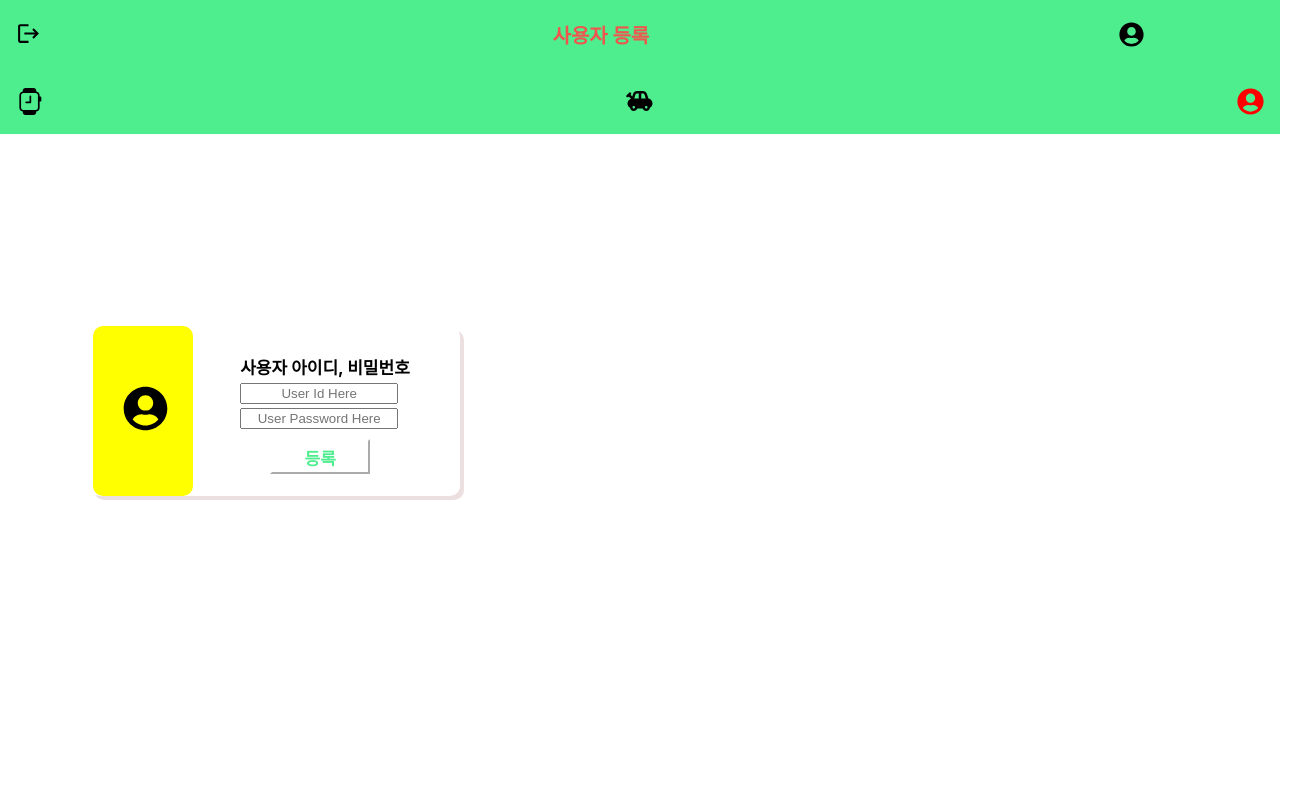
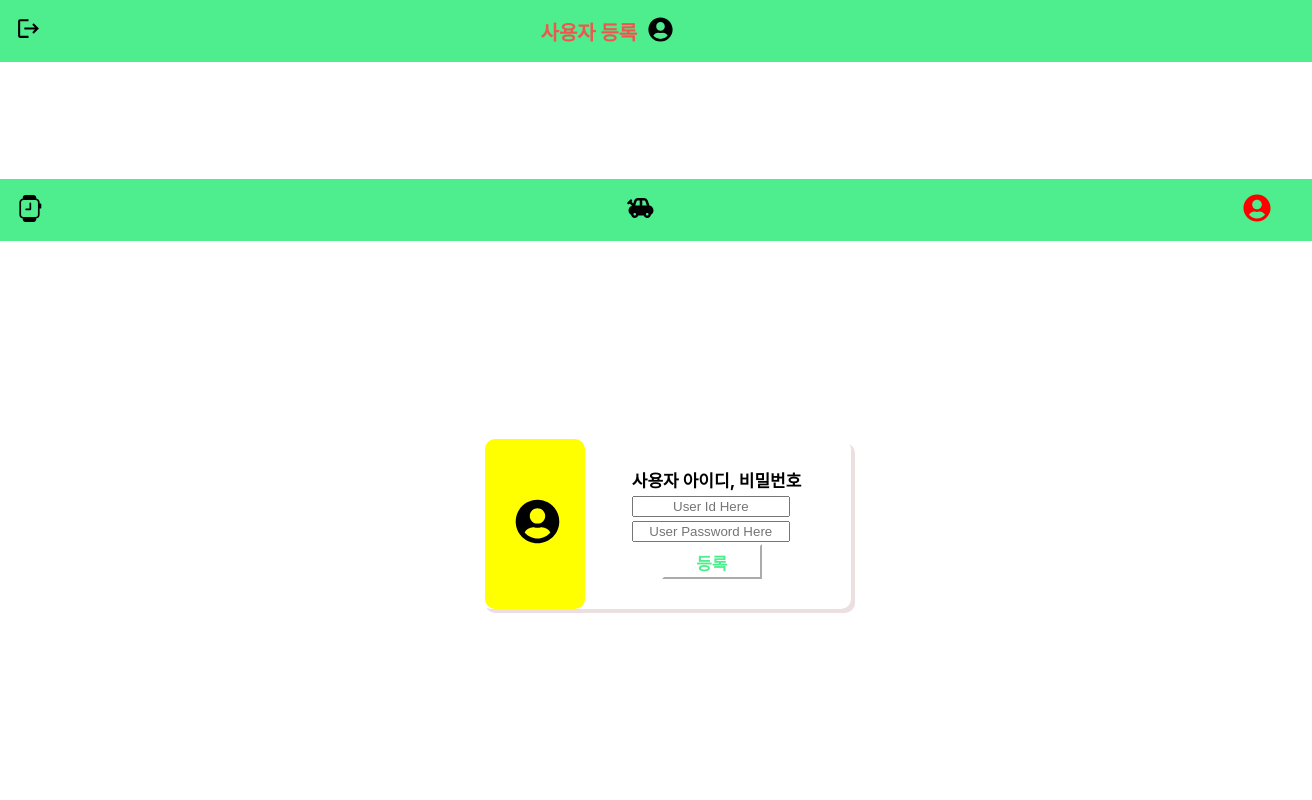
Before and after one commit to jolove-sch/backend, a React (Create React App) app in the folder frontend/: page /userregisterpage in a window 1280 px wide. Shown: the top 800 px of the page, 1312 px wide, since content can reach past the window. Built offline with nearby package versions, Linux system fonts and the light colour scheme; the HTML template or start-up script is replaced by a standard one.

Commit message:
initial commit

```diff
--- a/frontend/package.json
+++ b/frontend/package.json
@@ -12,6 +12,7 @@
     "open-color": "^1.9.1",
     "react": "^17.0.2",
     "react-dom": "^17.0.2",
+    "react-icons": "^4.3.1",
     "react-redux": "^7.2.6",
     "react-router-dom": "^6.2.1",
     "react-scripts": "5.0.0",
--- a/frontend/src/components/BandRegisterPage.jsx
+++ b/frontend/src/components/BandRegisterPage.jsx
@@ -9,8 +9,31 @@ import { FaBaby } from 'react-icons/fa';
 import { FiMonitor } from 'react-icons/fi';
 import { MdLogout } from 'react-icons/md';
 
+const Container1 = styled.div`
+  display: flex;
+  justify-content: center;
+  margin-left: -40px;
+`;
+
+// const Container2 = styled.div``;
+
+// const Container3 = styled.div``;
+
+
 const TopBar = styled.nav`
-   height: 40px;
+   /* height: 40px;
+   padding: 1rem;
+   color: black;
+   background: #4EED8E;
+   font-weight: bold;
+   display: flex;
+   justify-content: space-between;
+   align-items: center; */
+   position: absolute;
+   top: 0;
+   left: 0;
+   height: 30px;
+   width: 100%;
    padding: 1rem;
    color: black;
    background: #4EED8E;
@@ -21,12 +44,27 @@ const TopBar = styled.nav`
 `;
 
 const Title = styled.div`
-    color: #EF564D;
+    /* color: #EF564D;
     font-weight: bold;
     font-size: 20px;
     width: 170px;
     margin-left: 130px;
-    margin-bottom: 4px;
+    margin-bottom: 4px; */
+    display: flex;
+    justify-content: center;
+    /* justify-content: space-between; */
+    /* align-items: center; */
+    color: #EF564D;
+    font-weight: bold;
+    font-size: 20px;
+    width: 100%;
+    margin-right: 10%;
+
+    .watch {
+    font-size: 25px;
+    color: black;
+    margin-left: 1%;
+   }
 `;
 
 const Logout = styled.div`
@@ -34,21 +72,23 @@ const Logout = styled.div`
   width: 30px;
 
   .logout {
+    margin-left: 0%;
     font-size: 25px;
     color: black;
   }
 `;
 
-const LogoBox = styled.div`
-  margin-right: 130px;
+// const LogoBox = styled.div`
+//   margin-right: 130px;
 
-  .logo {
-        font-size: 25px;
-        color: black;
-    }
-`;
+//   .logo {
+//         font-size: 25px;
+//         color: black;
+//     }
+// `;
 
 const MiddleBar = styled.nav`
+    width: 100%;
     height: 30px;
     padding: 1rem;
     color: black;
@@ -57,9 +97,17 @@ const MiddleBar = styled.nav`
     display: flex;
     justify-content: space-between;
     align-items: center;
+    margin-top: 14%;
+
+    .user {
+      margin-left: -90%;
+    }
+    .mobil {
+      margin-left: -50%;
+    }
 `;
 
-const Container = styled.div``;
+// const Container = styled.div``;
 
 const RegisterForm = styled.div`
     width: 370px;
@@ -133,7 +181,7 @@ const GetSerial = styled.input`
 `;
 
 const BottomBar = styled.nav`
-  height: 28px;
+  /* height: 28px;
   padding: 1rem;
   color: black;
   background: #4EED8E;
@@ -148,6 +196,30 @@ const BottomBar = styled.nav`
 
   .monitor {
     margin-left: 5px;
+  } */
+  height: 28px;
+  width: 100%;
+  padding: 1rem;
+  color: black;
+  background: #4EED8E;
+  font-weight: bold;
+  display: flex;
+  justify-content: space-between;
+  align-items: center;
+  /* bottom: 0;
+  left: 0;
+  right: 0;  */
+  margin-top: 76%;
+
+  .monitor2 {
+    margin-bottom: 1px;
+    margin-left: -50%;
+  }
+  .user {
+    margin-left: -80%;
+  }
+  .baby {
+    margin-bottom: 1px;
   }
 `;
 
@@ -161,23 +233,22 @@ export default function BandRegisterPage() {
             <MdLogout className="logout" />
           </Logout>
         </Link>
-        <Title>밴드 등록</Title>
-        <LogoBox>
-             <BsSmartwatch className="logo" />
-        </LogoBox>
+        <Title>밴드 등록
+          <BsSmartwatch className="watch" />
+        </Title>
     </TopBar>
     <MiddleBar>
         <Link to="/bandregisterpage">
             <BsSmartwatch size="27" color="red" />
         </Link>
         <Link to="/mobilregisterpage">
-            <MdToys size="30" color="black" />
+            <MdToys className="mobil" size="30" color="black" />
         </Link>
         <Link to="/userregisterpage">
-            <FaUserCircle size="28"color="black" />
+            <FaUserCircle className="user" size="28"color="black" />
         </Link>
     </MiddleBar>
-    <Container>
+    <Container1>
     <RegisterForm>
         <InsideLogo>
             <BsSmartwatch className="logo3" size="45" />
@@ -192,16 +263,16 @@ export default function BandRegisterPage() {
     {/* <LogoContainer>
         <AiOutlinePlusSquare className="logo4" />
     </LogoContainer> */}
-    </Container>
+    </Container1>
     <BottomBar>
         <Link to="/mainpage">
-          <FaBaby size="30" color="#FFD3C3"/>
+          <FaBaby className="baby" size="30" color="#FFD3C3"/>
         </Link>
         <Link to="/monitoringpage">
-          <FiMonitor className="monitor" size="30" color="black"/>
+          <FiMonitor className="monitor2" size="30" color="black"/>
         </Link>
         <Link to="/registerpage">
-          <FaUserCircle size="35" color="black"/>
+          <FaUserCircle className="user" size="35" color="black"/>
         </Link>
     </BottomBar>
   </>
--- a/frontend/src/components/LoginPage.jsx
+++ b/frontend/src/components/LoginPage.jsx
@@ -26,7 +26,7 @@ const Container = styled.div`
 
 const Title = styled.div`
   display: flex;
-  margin-top: 50%;
+  margin-top: 55%;
   font-size: 2em;
   font-family: sans-serif;
   font-weight: bold;
--- a/frontend/src/components/MainPage.jsx
+++ b/frontend/src/components/MainPage.jsx
@@ -11,10 +11,18 @@ import { MdBabyChangingStation } from 'react-icons/md';
 import { Link } from 'react-router-dom';
 import { MdLogout } from 'react-icons/md';
 
-const Container = styled.div``;
+const Container = styled.div`
+  display: flex;
+  justify-content: center;
+  margin-left: -40px;
+`;
 
 const TopBar = styled.nav`
-   height: 40px;
+   position: absolute;
+   top: 0;
+   left: 0;
+   height: 30px;
+   width: 100%;
    padding: 1rem;
    color: black;
    background: #4EED8E;
@@ -25,16 +33,33 @@ const TopBar = styled.nav`
 `;
 
 const Title = styled.div`
+    display: flex;
+    justify-content: center;
+    /* justify-content: space-between; */
+    /* align-items: center; */
     color: #EF564D;
     font-weight: bold;
     font-size: 20px;
-    width: 170px;
-    margin-left: 105px;
-    margin-bottom: 4px;
+    width: 100%;
+    margin-right: 5%;
 
+   .baby {
+     font-size: 25px;
+     color: #FFD3C3;
+   }
 `;
 
+// const LogoBox = styled.div`
+//    /* margin-right: 100px; */
+
+//   .baby {
+//         font-size: 25px;
+//         color: #FFD3C3;
+//     }
+// `;
+
 const Logout = styled.div`
+  margin-left: -10px;
   height: 30px;
   width: 30px;
 
@@ -44,20 +69,12 @@ const Logout = styled.div`
   }
 `;
 
-const LogoBox = styled.div`
-  margin-right: 100px;
+const StatusForm = styled.div`
 
-  .baby {
-        font-size: 25px;
-        color: #FFD3C3;
-    }
-`;
-
-const StatusForm = styled.div`
-    width: 370px;
+    width: 350px;
     height: 230px;
-    margin-left: 7%;
-    margin-top: 10%;
+    margin-left: 9%;
+    margin-top: 30%;
     border-radius: 10px;
     background-color: #f8f1f1;
 `;
@@ -80,7 +97,7 @@ const InsideLogo = styled.div`
 const HeartBeat = styled.div`
   width: 30px;
   margin-left: 110px;
-  margin-top: -58%;
+  margin-top: -60%;
 
   .Heartbeat {
     color: #f56464;
@@ -90,7 +107,7 @@ const HeartBeat = styled.div`
 
 const HearBeatRate = styled.div` // 서버에서 심장박동수 받아올 부분
   width: 220px;
-  margin-top: -90%;
+  margin-top: -100%;
   margin-left: 110%;
 `;
 
@@ -165,6 +182,7 @@ const DetectingOverturn = styled.div` // 서버에서 뒤집힘을 감지할 부
 
 const BottomBar = styled.nav`
   height: 28px;
+  width: 100%;
   padding: 1rem;
   color: black;
   background: #4EED8E;
@@ -172,13 +190,16 @@ const BottomBar = styled.nav`
   display: flex;
   justify-content: space-between;
   align-items: center;
-  bottom: 0;
+  /* bottom: 0;
   left: 0;
-  right: 0;
-  margin-top: 80%;
+  right: 0;  */
+  margin-top: 74%;
 
   .monitor {
-    margin-left: 5%;
+    margin-left: -50%;
+  }
+  .user {
+    margin-left: -80%;
   }
 `;
 
@@ -191,13 +212,15 @@ export default function MainPage() {
             <MdLogout className="logout" />
           </Logout>
         </Link>
-        <Title>실시간 아이정보</Title>
-        <LogoBox>
-          <FaBaby className="baby" />
-        </LogoBox>
+          <Title>실시간 아이정보
+            <FaBaby className="baby" />
+          </Title>
+          {/* <LogoBox>
+            <FaBaby className="baby" />
+          </LogoBox> */}
       </TopBar>
       <Container>
-      <StatusForm>
+        <StatusForm>
         <InsideLogo>
           <FaBaby className="insidebaby" />
         </InsideLogo>
@@ -205,7 +228,7 @@ export default function MainPage() {
           <FaHeartbeat className="Heartbeat" />
           <HearBeatRate>심장박동수</HearBeatRate>
         </HeartBeat>
-        <br />
+         <br />
         <Oxygen>
           <SiOxygen className="Oxygen" />
           <OxygenRate>산소포화도</OxygenRate>
@@ -235,7 +258,7 @@ export default function MainPage() {
           <FiMonitor className="monitor" size="30" color="black"/>
         </Link>
         <Link to="/bandregisterpage">
-          <FaUserCircle size="35" color="black"/>
+          <FaUserCircle className="user" size="35" color="black"/>
         </Link>
       </BottomBar>
     </>
--- a/frontend/src/components/MobilRegisterPage.jsx
+++ b/frontend/src/components/MobilRegisterPage.jsx
@@ -9,8 +9,26 @@ import { FaBaby } from 'react-icons/fa';
 import { FiMonitor } from 'react-icons/fi';
 import { MdLogout } from 'react-icons/md';
 
+const Container1 = styled.div`
+  display: flex;
+  justify-content: center;
+  margin-left: -40px;
+`;
+
 const TopBar = styled.nav`
-   height: 40px;
+   /* height: 40px;
+   padding: 1rem;
+   color: black;
+   background: #4EED8E;
+   font-weight: bold;
+   display: flex;
+   justify-content: space-between;
+   align-items: center; */
+   position: absolute;
+   top: 0;
+   left: 0;
+   height: 30px;
+   width: 100%;
    padding: 1rem;
    color: black;
    background: #4EED8E;
@@ -21,12 +39,27 @@ const TopBar = styled.nav`
 `;
 
 const Title = styled.div`
-    color: #EF564D;
+    /* color: #EF564D;
     font-weight: bold;
     font-size: 20px;
     width: 170px;
     margin-left: 130px;
-    margin-bottom: 4px;
+    margin-bottom: 4px;  */
+    display: flex;
+    justify-content: center;
+    /* justify-content: space-between; */
+    /* align-items: center; */
+    color: #EF564D;
+    font-weight: bold;
+    font-size: 20px;
+    width: 100%;
+    margin-right: 10%;
+
+    .mobil {
+      font-size: 25px;
+      color: black;
+      margin-left: 1%;
+    }
 `;
 
 const Logout = styled.div`
@@ -39,15 +72,16 @@ const Logout = styled.div`
   }
 `;
 
-const LogoBox = styled.div`
-  margin-right: 130px;
-  .logo {
-        font-size: 25px;
-        color: black;
-    }
-`;
+// const LogoBox = styled.div`
+//   margin-right: 130px;
+//   .logo {
+//         font-size: 25px;
+//         color: black;
+//     }
+// `;
 
 const MiddleBar = styled.nav`
+    width: 100%;
     height: 30px;
     padding: 1rem;
     color: black;
@@ -56,6 +90,13 @@ const MiddleBar = styled.nav`
     display: flex;
     justify-content: space-between;
     align-items: center;
+    margin-top: 14%;
+    .user {
+      margin-left: -90%;
+    }
+    .mobil {
+      margin-left: -50%;
+    }
 `;
 
 const RegisterForm = styled.div`
@@ -130,7 +171,7 @@ const GetSerial = styled.input`
 `;
 
 const BottomBar = styled.nav`
-  height: 28px;
+  /* height: 28px;
   padding: 1rem;
   color: black;
   background: #4EED8E;
@@ -141,10 +182,30 @@ const BottomBar = styled.nav`
   bottom: 0;
   left: 0;
   right: 0;
-  margin-top: 74%;
+  margin-top: 74%; */
+  height: 28px;
+  width: 100%;
+  padding: 1rem;
+  color: black;
+  background: #4EED8E;
+  font-weight: bold;
+  display: flex;
+  justify-content: space-between;
+  align-items: center;
+  /* bottom: 0;
+  left: 0;
+  right: 0;  */
+  margin-top: 76%;
 
-  .monitor {
-    margin-left: 5px;
+  .monitor2 {
+    margin-bottom: 1px;
+    margin-left: -50%;
+  }
+  .user {
+    margin-left: -80%;
+  }
+  .baby {
+    margin-bottom: 1px;
   }
 `;
 
@@ -158,22 +219,22 @@ export default function BandRegisterPage() {
             <MdLogout className="logout" />
           </Logout>
         </Link>
-        <Title>모빌 등록</Title>
-        <LogoBox>
-             <MdToys className="logo" />
-        </LogoBox>
+        <Title>모빌 등록
+          <MdToys className="mobil" />
+        </Title>
     </TopBar>
     <MiddleBar>
         <Link to="/bandregisterpage">
             <BsSmartwatch size="27" color="black" />
         </Link>
         <Link to="/mobilregisterpage">
-            <MdToys size="30" color="red" />
+            <MdToys className="mobil" size="30" color="red" />
         </Link>
         <Link to="/userregisterpage">
-            <FaUserCircle size="28" color="black" />
+            <FaUserCircle className="user" size="28" color="black" />
         </Link>
     </MiddleBar>
+    <Container1>
     <RegisterForm>
         <InsideLogo>
             <MdToys className="logo3" size="45" />
@@ -185,18 +246,19 @@ export default function BandRegisterPage() {
             <RegisterButton>등록</RegisterButton>
         </InsideForm>
     </RegisterForm>
+    </Container1>
     {/* <LogoContainer>
         <AiOutlinePlusSquare className="logo4" />
     </LogoContainer> */}
     <BottomBar>
         <Link to="/mainpage">
-          <FaBaby size="30" color="#FFD3C3"/>
+          <FaBaby className="baby" size="30" color="#FFD3C3"/>
         </Link>
         <Link to="/monitoringpage">
-          <FiMonitor className="monitor" size="30" color="black"/>
+          <FiMonitor className="monitor2" size="30" color="black"/>
         </Link>
         <Link to="/registerpage">
-          <FaUserCircle size="35" color="black"/>
+          <FaUserCircle className="user" size="35" color="black"/>
         </Link>
     </BottomBar>
   </>
--- a/frontend/src/components/MonitoringPage.jsx
+++ b/frontend/src/components/MonitoringPage.jsx
@@ -6,8 +6,44 @@ import { FaBaby } from 'react-icons/fa';
 import { Link } from 'react-router-dom';
 import { MdLogout } from 'react-icons/md';
 
+const Container = styled.div`
+  display: flex;
+  justify-content: center;
+  margin-left: -40px;
+`;
+
+const Container2 = styled.div`
+  /* display: flex;
+  justify-content: center;
+  margin-top: 35%; */
+  display: flex;
+  justify-content: center;
+  margin-top: 10%;
+`;
+
+const Container3 = styled.div`
+  /* display: flex;
+  justify-content: center;
+  margin-bottom: -30%; */
+  display: flex;
+  justify-content: center;
+  margin-top: 10%;
+`;
+
 const TopBar = styled.nav`
-   height: 40px;
+   /* height: 40px;
+   padding: 1rem;
+   color: black;
+   background: #4EED8E;
+   font-weight: bold;
+   display: flex;
+   justify-content: space-between;
+   align-items: center; */
+   position: absolute;
+   top: 0;
+   left: 0;
+   height: 30px;
+   width: 100%;
    padding: 1rem;
    color: black;
    background: #4EED8E;
@@ -18,12 +54,27 @@ const TopBar = styled.nav`
 `;
 
 const Title = styled.div`
-    color: #EF564D;
+    /* color: #EF564D;
     font-weight: bold;
     font-size: 20px;
     width: 170px;
     margin-left: 110px;
-    margin-bottom: 4px;
+    margin-bottom: 4px; */
+    display: flex;
+    justify-content: center;
+    /* justify-content: space-between; */
+    /* align-items: center; */
+    color: #EF564D;
+    font-weight: bold;
+    font-size: 20px;
+    width: 100%;
+    margin-right: 10%;
+
+    .monitor {
+      font-size: 25px;
+      color: black;
+      margin-left: 1%;
+    }
 `;
 
 const Logout = styled.div`
@@ -31,24 +82,25 @@ const Logout = styled.div`
   width: 30px;
 
   .logout {
+    margin-left: -35%;
     font-size: 25px;
     color: black;
   }
 `;
 
-const LogoBox = styled.div`
-  margin-right: 110px;
-  .logo {
-        font-size: 25px;
-        color: black;
-    }
-`;
+// const LogoBox = styled.div`
+//   margin-right: 110px;
+//   .logo {
+//         font-size: 25px;
+//         color: black;
+//     }
+// `;
 
 const VideoBox = styled.div`
     width: 370px;
     height: 250px;
-    margin-left: 7%;
-    margin-top: 10%;
+    margin-left: 9%;
+    margin-top: 20%;
     border-radius: 10px;
     background-color: #d1cccc;
 `;
@@ -56,8 +108,7 @@ const VideoBox = styled.div`
 const ControlBox = styled.div`
   width: 130px;
   height: 35px;
-  margin-left: 35%;
-  margin-top: 20%;
+  margin-top: 10%;
   border-radius: 20px;
   background-color: #f7f709;
   color: black;
@@ -70,8 +121,8 @@ const ControlBox = styled.div`
 const OnButton = styled.button`
     width: 100px;
     height: 35px;
-    margin-left: 25%;
-    margin-top: 5%;
+    /* margin-left: 25%;
+    margin-top: 5%; */
     border-radius: 20px;
     background-color: #0068FA;
     color: black;
@@ -84,8 +135,8 @@ const OnButton = styled.button`
 const OffButton = styled.button`
     width: 100px;
     height: 35px;
-    margin-left: 3%;
-    margin-top: 5%;
+    /* margin-left: 3%;
+    margin-top: 5%; */
     border-radius: 20px;
     background-color: #FA1201;
     color: black;
@@ -96,7 +147,7 @@ const OffButton = styled.button`
 `;
 
 const BottomBar = styled.nav`
-  height: 28px;
+  /* height: 28px;
   padding: 1rem;
   color: black;
   background: #4EED8E;
@@ -107,10 +158,30 @@ const BottomBar = styled.nav`
   bottom: 0;
   left: 0;
   right: 0;
+  margin-top: 34%; */
+  height: 28px;
+  width: 100%;
+  padding: 1rem;
+  color: black;
+  background: #4EED8E;
+  font-weight: bold;
+  display: flex;
+  justify-content: space-between;
+  align-items: center;
+  /* bottom: 0;
+  left: 0;
+  right: 0;  */
   margin-top: 34%;
 
-  .monitor {
-    margin-left: 5px;
+  .monitor2 {
+    margin-bottom: 1px;
+    margin-left: -50%;
+  }
+  .user {
+    margin-left: -80%;
+  }
+  .baby {
+    margin-bottom: 1px;
   }
 `;
 
@@ -123,24 +194,29 @@ export default function MonitoringPage() {
             <MdLogout className="logout" />
           </Logout>
         </Link>
-         <Title>아이 모니터링</Title>
-         <LogoBox>
-             <FiMonitor className="logo" />
-         </LogoBox>
+         <Title>아이 모니터링
+           <FiMonitor className="monitor" />
+         </Title>
       </TopBar>
+      <Container>
       <VideoBox />
+      </Container>
+      <Container2>
       <ControlBox>모빌</ControlBox>
+      </Container2>
+      <Container3>
       <OnButton>ON</OnButton>
       <OffButton>OFF</OffButton>
+      </Container3>
       <BottomBar>
         <Link to="/mainpage">
-          <FaBaby size="30" color="#FFD3C3"/>
+          <FaBaby className="baby" size="30" color="#FFD3C3"/>
         </Link>
         <Link to="/monitoringpage">
-          <FiMonitor className="monitor" size="30" color="black"/>
+          <FiMonitor className="monitor2" size="30" color="black"/>
         </Link>
         <Link to="/bandregisterpage">
-          <FaUserCircle size="35" color="black"/>
+          <FaUserCircle className="user" size="35" color="black"/>
         </Link>
       </BottomBar>
     </>
--- a/frontend/src/components/Register.jsx
+++ b/frontend/src/components/Register.jsx
@@ -86,7 +86,7 @@ const UnderContainer = styled.div`
 
 const InputId = styled.input`
   /* margin-left: 36%; */
-  padding: 0.5em 1.5em; // 세로길이, 가로길이
+  padding: 0.5em 2.5em; // 세로길이, 가로길이
   text-align: center;
 `;
 
@@ -98,7 +98,7 @@ const IdLabel = styled.label`
 
 const InputPassword = styled.input`
   /* margin-left: 36%; */
-  padding: 0.5em 1.5em; // 세로길이, 가로길이
+  padding: 0.5em 2.5em; // 세로길이, 가로길이
   text-align: center;
 `;
 
@@ -109,22 +109,22 @@ const PasswordLabel = styled.label`
 `;
 
 const InputName = styled.input`
-  margin-left: 36%;
-  padding: 0.5em 1.5em; // 세로길이, 가로길이
+  /* margin-left: 36%; */
+  padding: 0.5em 2.5em; // 세로길이, 가로길이
   text-align: center;
 `;
 
 const NameLabel = styled.label`
   color: black;
   font-size: 17px;
-  margin-left: 36%;
+  /* margin-left: 36%; */
 `;
 
 const RegisterButton = styled.button`
   position: center;
   font-size: 0.9em;
-  margin-left: 36%;
-  padding: 0.25em 5.25em; //세로 가로
+  /* margin-left: 36%; */
+  padding: 0.25em 6.2em; //세로 가로
   border-radius: 3px;
   color: white;
   background: #3dbefa;
@@ -133,8 +133,8 @@ const RegisterButton = styled.button`
 const ResetButton = styled.button`
   position: center;
   font-size: 0.9em;
-  margin-left: 36%;
-  padding: 0.25em 4.9em; //세로 가로
+  /* margin-left: 36%; */
+  padding: 0.25em 5.9em; //세로 가로
   border-radius: 3px;
   color: white;
   background: #3dbefa;
@@ -163,7 +163,7 @@ const InputSample = () => {
   return (
     <>
       <Container>
-         <Title>회원가입</Title>
+        <Title>회원가입</Title>
          <LogoContainer>
              <GoSignIn className="logo" />
          </LogoContainer>
--- a/frontend/src/components/UserRegisterPage.jsx
+++ b/frontend/src/components/UserRegisterPage.jsx
@@ -9,8 +9,26 @@ import { FaBaby } from 'react-icons/fa';
 import { FiMonitor } from 'react-icons/fi';
 import { MdLogout } from 'react-icons/md';
 
+const Container1 = styled.div`
+  display: flex;
+  justify-content: center;
+  margin-left: -40px;
+`;
+
 const TopBar = styled.nav`
-   height: 40px;
+   /* height: 40px;
+   padding: 1rem;
+   color: black;
+   background: #4EED8E;
+   font-weight: bold;
+   display: flex;
+   justify-content: space-between;
+   align-items: center; */
+   position: absolute;
+   top: 0;
+   left: 0;
+   height: 30px;
+   width: 100%;
    padding: 1rem;
    color: black;
    background: #4EED8E;
@@ -21,12 +39,27 @@ const TopBar = styled.nav`
 `;
 
 const Title = styled.div`
-    color: #EF564D;
+    /* color: #EF564D;
     font-weight: bold;
     font-size: 20px;
     width: 180px;
     margin-left: 120px;
-    margin-bottom: 4px;
+    margin-bottom: 4px; */
+    display: flex;
+    justify-content: center;
+    /* justify-content: space-between; */
+    /* align-items: center; */
+    color: #EF564D;
+    font-weight: bold;
+    font-size: 20px;
+    width: 100%;
+    margin-right: 10%;
+
+    .user1 {
+      font-size: 25px;
+      color: black;
+      margin-left: 1%;
+    }
 `;
 
 const Logout = styled.div`
@@ -39,15 +72,16 @@ const Logout = styled.div`
   }
 `;
 
-const LogoBox = styled.div`
-  margin-right: 120px;
-  .logo {
-        font-size: 25px;
-        color: black;
-    }
-`;
+// const LogoBox = styled.div`
+//   margin-right: 120px;
+//   .logo {
+//         font-size: 25px;
+//         color: black;
+//     }
+// `;
 
 const MiddleBar = styled.nav`
+    width: 100%;
     height: 30px;
     padding: 1rem;
     color: black;
@@ -56,6 +90,14 @@ const MiddleBar = styled.nav`
     display: flex;
     justify-content: space-between;
     align-items: center;
+    margin-top: 14%;
+
+    .user {
+      margin-left: -90%;
+    }
+    .mobil {
+      margin-left: -50%;
+    }
 `;
 
 const RegisterForm = styled.div`
@@ -95,7 +137,7 @@ const RegisterButton = styled.button`
     width: 100px;
     height: 35px;
     margin-left: 20%;
-    margin-top: 5%;
+    margin-top: 1%;
     background-color: white;
     border-color: white;
     color: #4EED8E;
@@ -135,7 +177,7 @@ const GetPassword = styled.input`
 `;
 
 const BottomBar = styled.nav`
-  height: 28px;
+  /* height: 28px;
   padding: 1rem;
   color: black;
   background: #4EED8E;
@@ -150,6 +192,30 @@ const BottomBar = styled.nav`
 
   .monitor {
       margin-left: 5px;
+  } */
+  height: 28px;
+  width: 100%;
+  padding: 1rem;
+  color: black;
+  background: #4EED8E;
+  font-weight: bold;
+  display: flex;
+  justify-content: space-between;
+  align-items: center;
+  /* bottom: 0;
+  left: 0;
+  right: 0;  */
+  margin-top: 76%;
+
+  .monitor2 {
+    margin-bottom: 1px;
+    margin-left: -50%;
+  }
+  .user {
+    margin-left: -80%;
+  }
+  .baby {
+    margin-bottom: 1px;
   }
 `;
 
@@ -162,22 +228,22 @@ export default function BandRegisterPage() {
             <MdLogout className="logout" />
           </Logout>
         </Link>
-        <Title>사용자 등록</Title>
-        <LogoBox>
-            <FaUserCircle className="logo" />
-        </LogoBox>
+        <Title>사용자 등록
+            <FaUserCircle className="user1" />
+        </Title>
     </TopBar>
     <MiddleBar>
         <Link to="/bandregisterpage">
             <BsSmartwatch size="27" color="black" />
         </Link>
         <Link to="/mobilregisterpage">
-            <MdToys size="30" color="black" />
+            <MdToys className="mobil" size="30" color="black" />
         </Link>
         <Link to="/userregisterpage">
-            <FaUserCircle size="27" color="red" />
+            <FaUserCircle className="user" size="28" color="red" />
         </Link>
     </MiddleBar>
+    <Container1>
     <RegisterForm>
         <InsideLogo>
             <FaUserCircle className="logo3" size="45" />
@@ -190,18 +256,19 @@ export default function BandRegisterPage() {
             <RegisterButton>등록</RegisterButton>
         </InsideForm>
     </RegisterForm>
+    </Container1>
     {/* <LogoContainer>
         <AiOutlinePlusSquare className="logo4" />
     </LogoContainer> */}
     <BottomBar>
     <Link to="/mainpage">
-          <FaBaby size="30" color="#FFD3C3"/>
+          <FaBaby className="baby" size="30" color="#FFD3C3"/>
         </Link>
         <Link to="/monitoringpage">
-          <FiMonitor className="monitor" size="30" color="black"/>
+          <FiMonitor className="monitor2" size="30" color="black"/>
         </Link>
         <Link to="/registerpage">
-          <FaUserCircle size="35" color="black"/>
+          <FaUserCircle className="user" size="35" color="black"/>
         </Link>
     </BottomBar>
   </>
--- /dev/null
+++ b/frontend/src/index.js
@@ -0,0 +1,20 @@
+import React from 'react';
+import ReactDOM from 'react-dom';
+import './index.css';
+import App from './App';
+import reportWebVitals from './reportWebVitals';
+import { BrowserRouter } from 'react-router-dom';
+
+ReactDOM.render(
+  <React.StrictMode>
+    <BrowserRouter>
+      <App />
+    </BrowserRouter>
+  </React.StrictMode>,
+  document.getElementById('root')
+);
+
+// If you want to start measuring performance in your app, pass a function
+// to log results (for example: reportWebVitals(console.log))
+// or send to an analytics endpoint. Learn more: https://bit.ly/CRA-vitals
+reportWebVitals();
```
Also changed, not shown: 1 other file (tests, documents, lock files or other folders).
